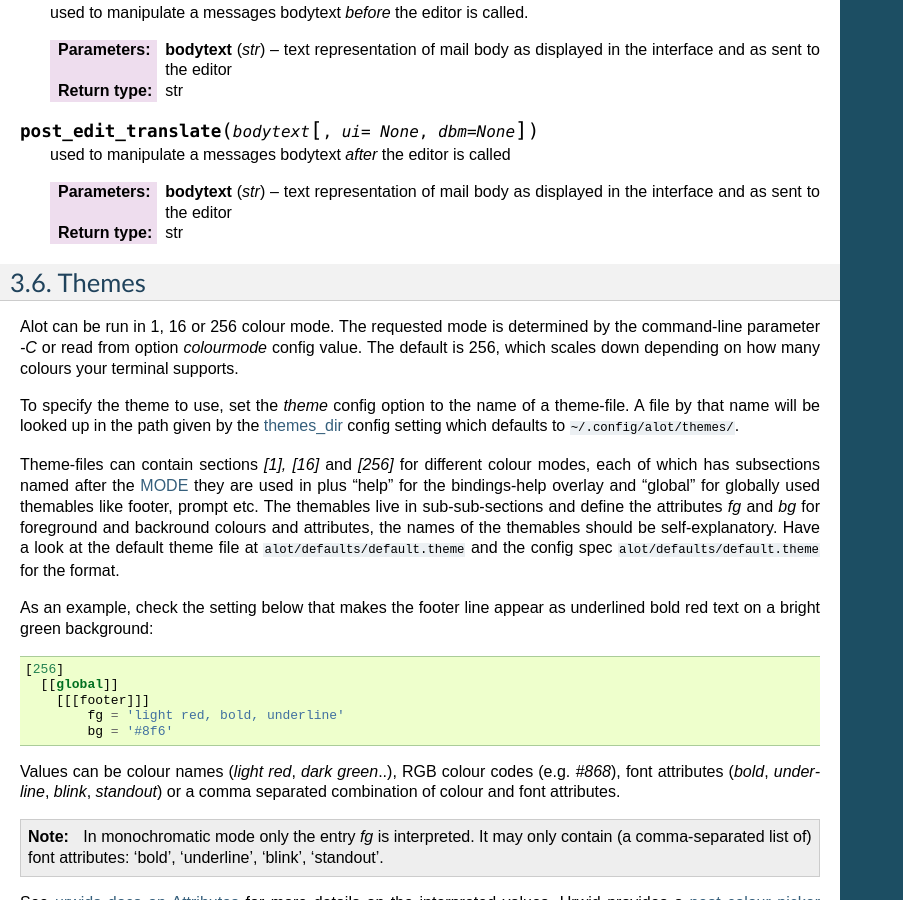
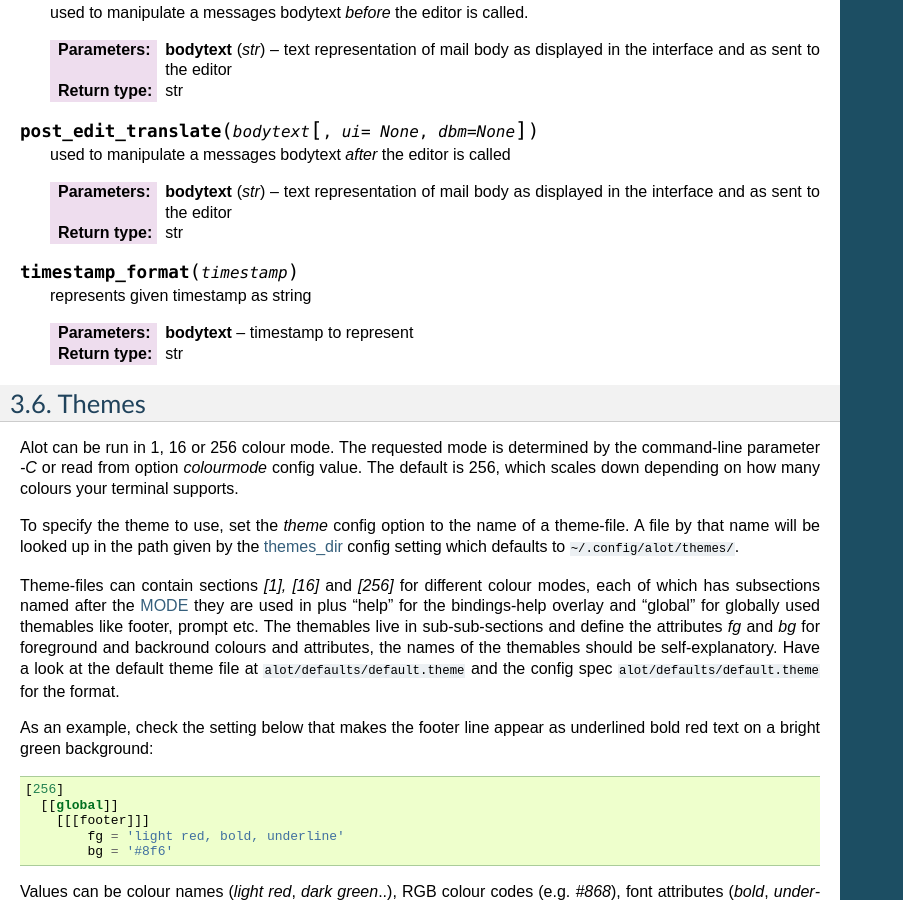
Before and after one commit to pazz/alot, a Sphinx documentation site: the page built from docs/source/configuration/index.rst, in a window 1280 px wide and 900 px high, scrolled down 8446 px. Shown: the whole window, without its empty margins (0-903 px from the left). Built offline with Sphinx 7.4.7, drawn with Linux system fonts in a browser that asks for light colours.

Commit message:
doc: timestamp_format hook

```diff
--- a/docs/source/configuration/index.rst
+++ b/docs/source/configuration/index.rst
@@ -223,6 +223,13 @@ Apart from command pre- and posthooks, the following hooks will be interpreted:
     :type bodytext: str
     :rtype: str
 
+.. py:function:: timestamp_format(timestamp)
+
+    represents given timestamp as string
+
+    :param bodytext: timestamp to represent
+    :type timestamp: `datetime`
+    :rtype: str
 
 Themes
 ======
```
